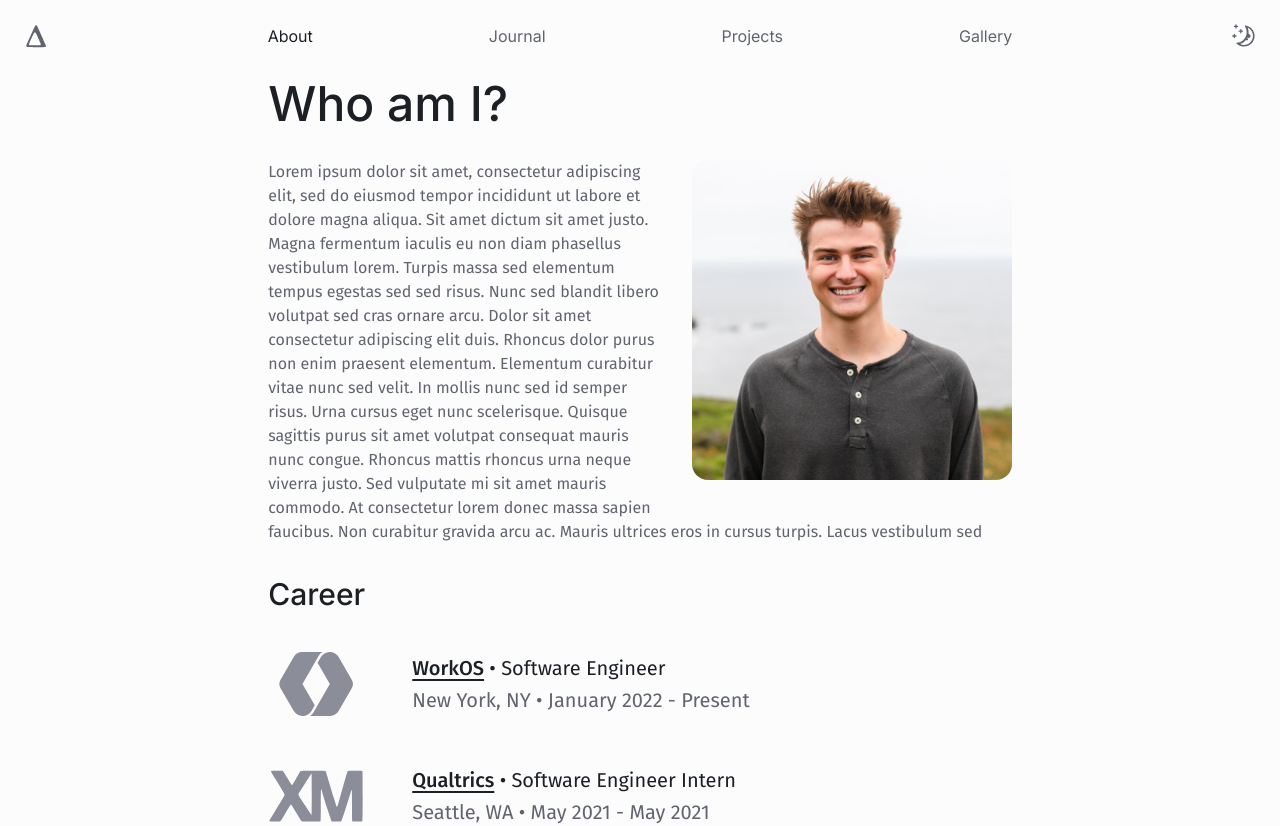
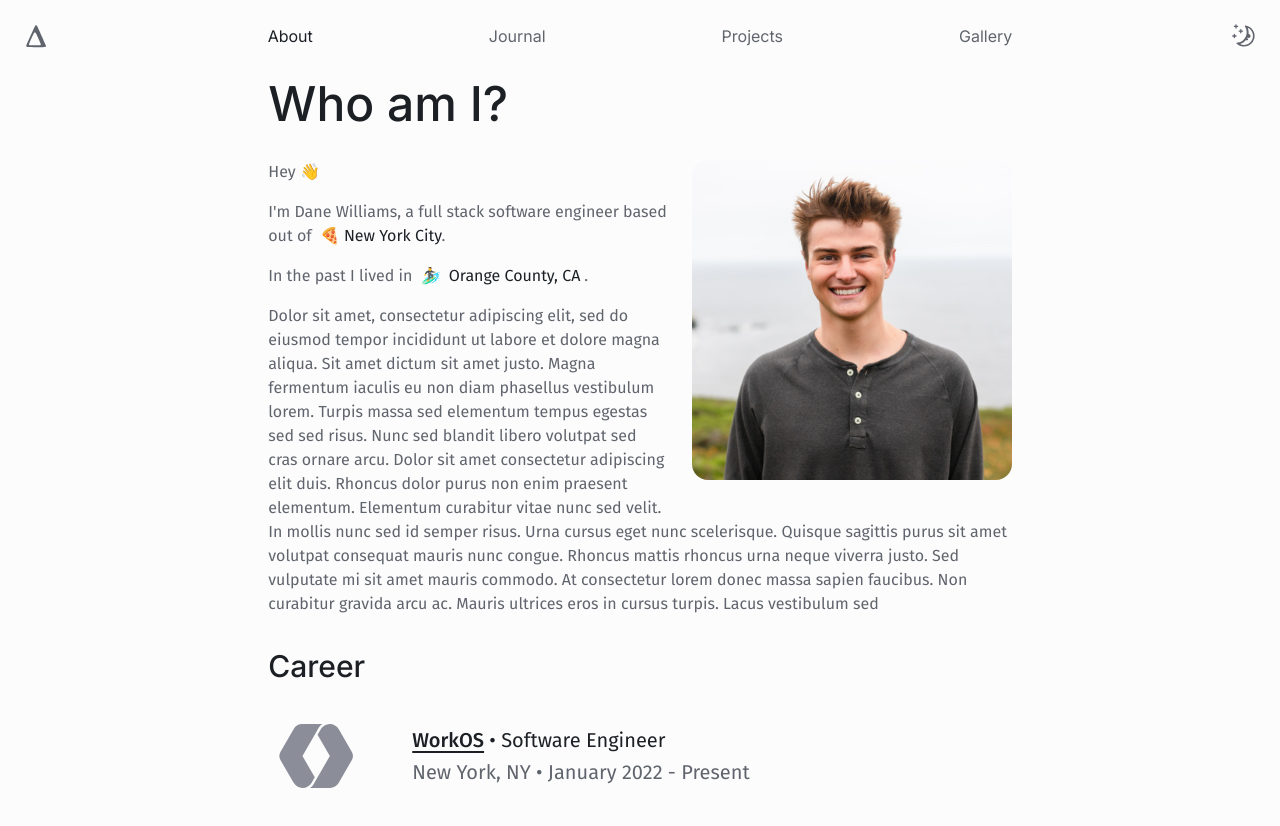
Before and after one commit to danerwilliams/danewilliams.com, a Next.js app: page /about in a window 1280 px wide. Shown: the top 826 px of the page. Built offline with nearby package versions, Linux system fonts and the light colour scheme.

Commit message:
Create rotating cities component (#34)

```diff
--- /dev/null
+++ b/components/new-line.tsx
@@ -0,0 +1,7 @@
+import { FC } from 'react';
+
+interface NewLineProps {}
+
+export const NewLine: FC<Readonly<NewLineProps>> = () => (
+  <span className="block mb-4" />
+);
--- /dev/null
+++ b/components/previous-cities.tsx
@@ -0,0 +1,68 @@
+import { FC, useCallback, useEffect, useState } from 'react';
+
+const locations = [
+  { emoji: '🏄‍♂️', city: 'Orange County, CA' },
+  { emoji: '🌲', city: 'Seattle, WA' },
+  { emoji: '🍺', city: 'South Bend, IN' },
+  { emoji: '🌈', city: 'Bay Area, CA' },
+  { emoji: '🌮', city: 'San Diego, CA' },
+];
+
+interface PreviousCitiesProps {}
+
+export const PreviousCities: FC<Readonly<PreviousCitiesProps>> = () => {
+  const [currentCityIndex, setCurrentCityIndex] = useState(0);
+
+  const rotateCity = useCallback(() => {
+    var idx = Math.floor(Math.random() * (locations.length - 1));
+    if (idx >= currentCityIndex) idx++;
+    setCurrentCityIndex(idx);
+  }, [currentCityIndex]);
+
+  useEffect(() => {
+    const interval = setInterval(() => {
+      console.log({ currentCityIndex });
+      rotateCity();
+    }, 8000);
+
+    return () => clearInterval(interval);
+  }, [rotateCity, currentCityIndex]);
+
+  return (
+    <span
+      className="inline-flex justify-left w-44"
+      onClick={() => {
+        rotateCity();
+      }}
+    >
+      <span className="flex rounded-md duration-200 select-none hover:cursor-pointer hover:bg-lightmode-component-hover hover:dark:bg-darkmode-component-hover">
+        {locations.map((location, index) => {
+          return (
+            <span
+              className={`${
+                index === currentCityIndex
+                  ? 'mx-1 text-lightmode-text-high-contrast dark:text-darkmode-text-high-contrast'
+                  : 'mx-1 absolute invisible'
+              }`}
+              key={location.city}
+            >
+              <span
+                className={`${
+                  index === currentCityIndex
+                    ? 'mr-2 duration-200'
+                    : 'mr-2 absolute invisible opacity-0 -translate-y-3 duration-200'
+                }`}
+              >
+                {location.emoji}
+              </span>
+              <span className={`${index === currentCityIndex ? '' : 'hidden'}`}>
+                {location.city}
+              </span>
+            </span>
+          );
+        })}
+      </span>
+      .
+    </span>
+  );
+};
--- a/pages/about.tsx
+++ b/pages/about.tsx
@@ -4,8 +4,10 @@ import { AttIcon } from '../components/icons/att-icon';
 import { QualtricsIcon } from '../components/icons/qualtrics-icon';
 import { SymetraIcon } from '../components/icons/symetra-icon';
 import { WorkosIcon } from '../components/icons/workos-icon';
+import { NewLine } from '../components/new-line';
 import { Page } from '../components/page';
 import { PageHeader } from '../components/page-header';
+import { PreviousCities } from '../components/previous-cities';
 import { ResumeItem, ResumeItemProps } from '../components/resume-item';
 import { SectionHeader } from '../components/section-header';
 
@@ -63,17 +65,27 @@ const About: NextPage = () => {
             className="float-right rounded-2xl mb-6 ml-6 w-48 md:w-72 lg:w-80"
           />
           <p>
-            Lorem ipsum dolor sit amet, consectetur adipiscing elit, sed do
-            eiusmod tempor incididunt ut labore et dolore magna aliqua. Sit amet
-            dictum sit amet justo. Magna fermentum iaculis eu non diam phasellus
-            vestibulum lorem. Turpis massa sed elementum tempus egestas sed sed
-            risus. Nunc sed blandit libero volutpat sed cras ornare arcu. Dolor
-            sit amet consectetur adipiscing elit duis. Rhoncus dolor purus non
-            enim praesent elementum. Elementum curabitur vitae nunc sed velit.
-            In mollis nunc sed id semper risus. Urna cursus eget nunc
-            scelerisque. Quisque sagittis purus sit amet volutpat consequat
-            mauris nunc congue. Rhoncus mattis rhoncus urna neque viverra justo.
-            Sed vulputate mi sit amet mauris commodo. At consectetur lorem donec
+            Hey 👋
+            <NewLine />I{"'"}m Dane Williams, a full stack software engineer
+            based out of
+            <span className="ml-2 text-lightmode-text-high-contrast dark:text-darkmode-text-high-contrast">
+              🍕 New York City
+            </span>
+            .
+            <NewLine />
+            In the past I lived in <PreviousCities />
+            <NewLine />
+            Dolor sit amet, consectetur adipiscing elit, sed do eiusmod tempor
+            incididunt ut labore et dolore magna aliqua. Sit amet dictum sit
+            amet justo. Magna fermentum iaculis eu non diam phasellus vestibulum
+            lorem. Turpis massa sed elementum tempus egestas sed sed risus. Nunc
+            sed blandit libero volutpat sed cras ornare arcu. Dolor sit amet
+            consectetur adipiscing elit duis. Rhoncus dolor purus non enim
+            praesent elementum. Elementum curabitur vitae nunc sed velit. In
+            mollis nunc sed id semper risus. Urna cursus eget nunc scelerisque.
+            Quisque sagittis purus sit amet volutpat consequat mauris nunc
+            congue. Rhoncus mattis rhoncus urna neque viverra justo. Sed
+            vulputate mi sit amet mauris commodo. At consectetur lorem donec
             massa sapien faucibus. Non curabitur gravida arcu ac. Mauris
             ultrices eros in cursus turpis. Lacus vestibulum sed
           </p>
```
